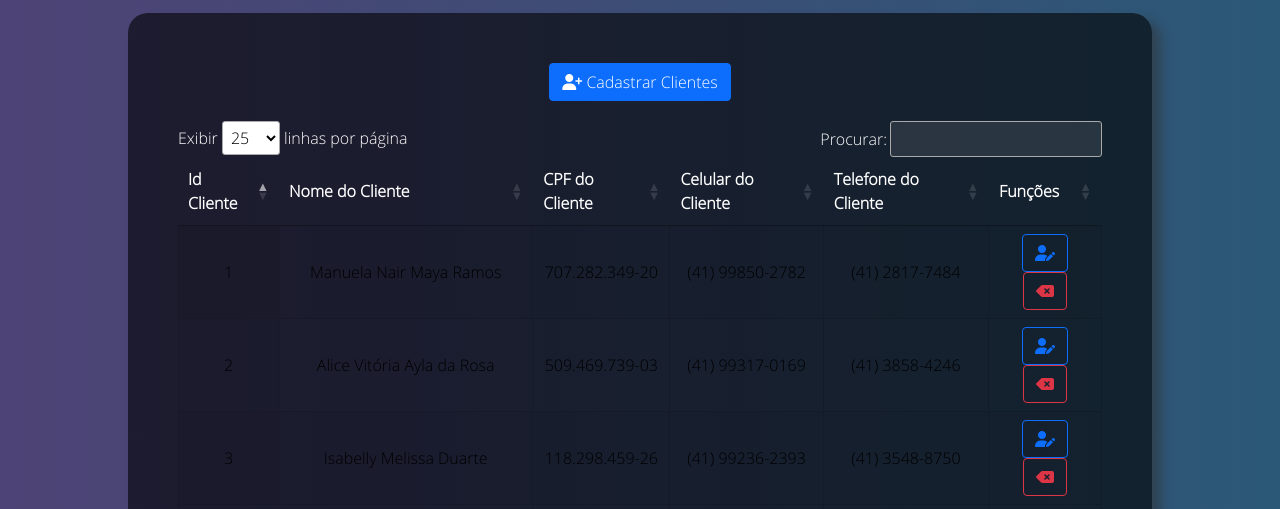
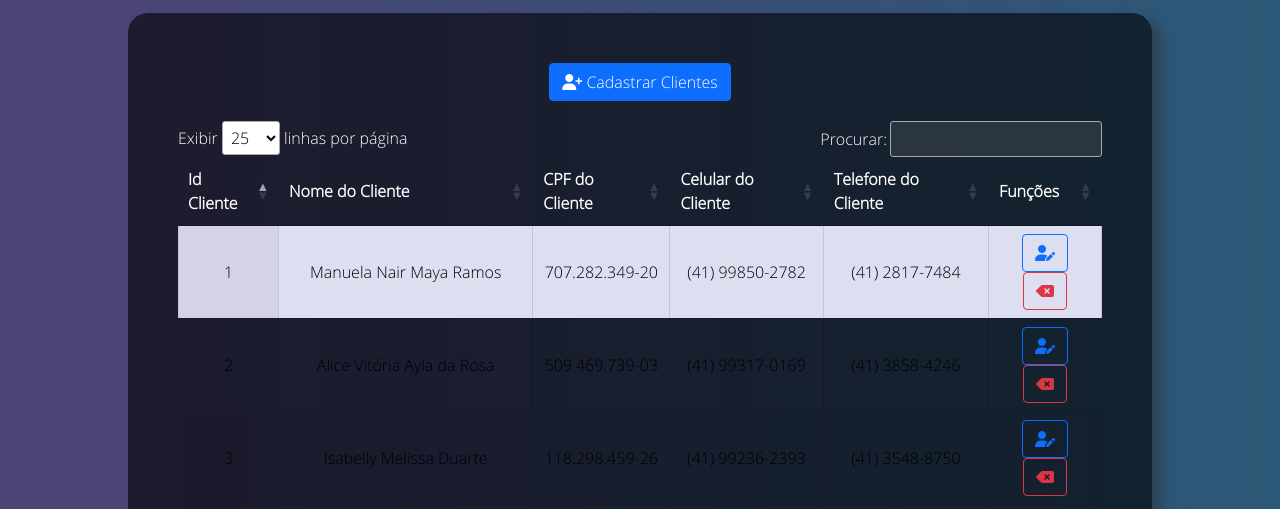
Before and after one commit to GeovaniPossenti/Sistema-de-OS, a PHP site: page /view/clientes.php in a window 1280 px wide, with the pointer over the restyled element. Shown: the part 72-581 px from the top of the page. Run offline with PHP 8.4, Linux system fonts and the light colour scheme; a user stored in the database is signed in; data comes from the database, SQL or seed files in the repository; some libraries are stand-ins or nearby versions.

Commit message:
Style update

```diff
--- a/tools/css/styleClientes.css
+++ b/tools/css/styleClientes.css
@@ -114,3 +114,11 @@ section {
     color: white;
     background-color: rgba(220,220,220, 0.1);
 }
+/*Aqui eu mudo a cor da linha da tabela, quando eu passo o mouse por cima.*/
+table#table_clientes.dataTable tbody tr:hover {
+    background-color: rgba(230,230,250);
+}
+
+table#table_clientes.dataTable tbody tr:hover > .sorting_1 {
+    background-color: rgba(230,230,250);
+}
```
Also changed, not shown: tools/css/styleOs.css (+8 -0 lines).
